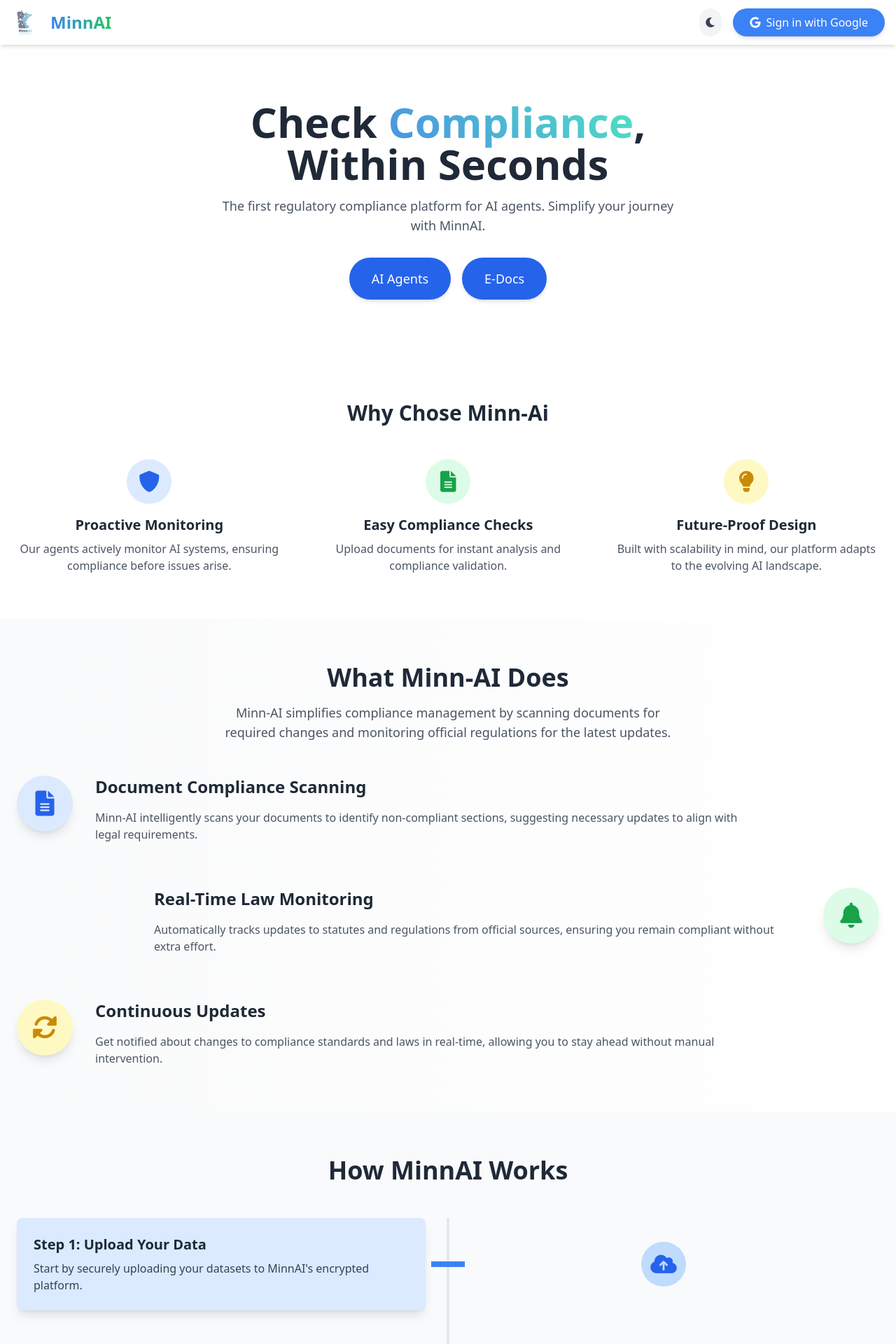
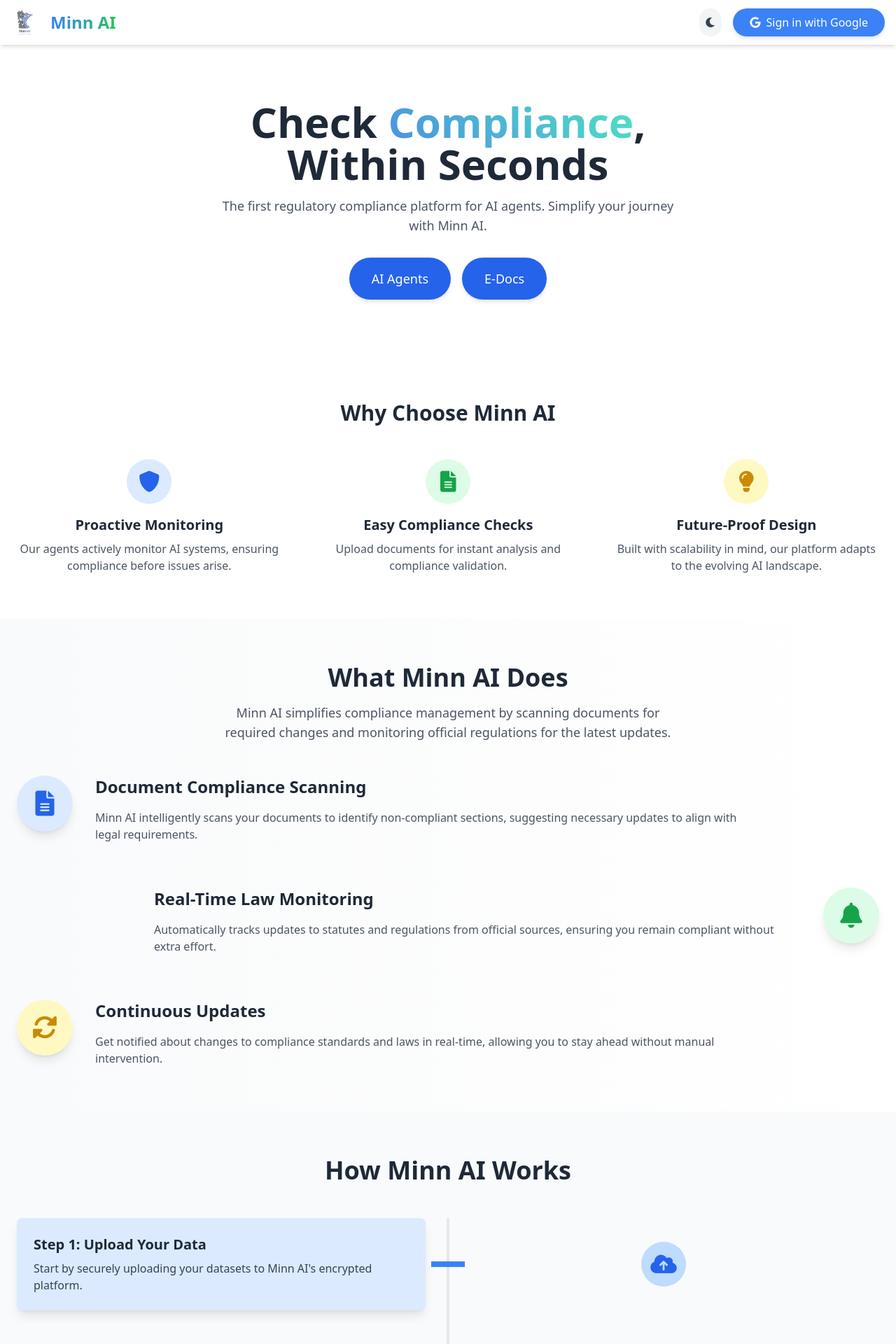
Before and after one commit to Rishabhcodes65536/AI_COMPLIANCE, a Flask app: template templates/new_ui.html in a window 1280 px wide. Shown: the top 1920 px of the page at 70% size. Run offline with Flask 3, Linux system fonts and the light colour scheme; the template is opened without the code that fills it, so the values that code supplies are empty; some libraries are stand-ins or nearby versions.

Commit message:
- delete and dark logo

```diff
--- a/templates/new_ui.html
+++ b/templates/new_ui.html
@@ -4,7 +4,7 @@
 <head>
     <meta charset="UTF-8">
     <meta name="viewport" content="width=device-width, initial-scale=1.0">
-    <title>MinnAI - Simplify Compliance</title>
+    <title>Minn AI - Simplify Compliance</title>
     <script src="https://cdn.tailwindcss.com"></script>
     <link href="https://cdnjs.cloudflare.com/ajax/libs/font-awesome/6.0.0-beta3/css/all.min.css" rel="stylesheet">
     <link href="https://fonts.googleapis.com/css2?family=Roboto:wght@400;700&display=swap" rel="stylesheet">
@@ -107,12 +107,13 @@
     <div class="container mx-auto px-4 py-3 flex items-center justify-between">
         <div class="flex items-center space-x-4">
             <img
-                src="{{ url_for('static', filename='min_ai_logo.jpg') }}"
-                alt="MinnAI Logo"
+                id="logo"
+                src="{{ url_for('static', filename='dark_logo.png') }}"
+                alt="Minn AI Logo"
                 class="h-10 w-10 rounded-full object-cover"
             >
             <span class="text-2xl font-bold text-transparent bg-clip-text bg-gradient-to-r from-blue-500 to-green-500 dark:from-blue-400 dark:to-green-400">
-                MinnAI
+                Minn AI
             </span>
         </div>
 
@@ -275,7 +276,7 @@
             <br> Within Seconds
         </h1>
         <p class="text-lg text-gray-600 mt-4 max-w-2xl mx-auto">
-            The first regulatory compliance platform for AI agents. Simplify your journey with MinnAI.
+            The first regulatory compliance platform for AI agents. Simplify your journey with Minn AI.
         </p>
         <div class="mt-8 flex justify-center space-x-4">
             <a href="/files">
@@ -294,7 +295,7 @@
     <!-- Next Section: Why choose -->
     <section class="container mx-auto px-6 py-16" data-aos="fade-right">
         <h2 class="text-3xl font-bold text-center mb-12 text-gray-800">
-            Why Chose Minn-Ai
+            Why Choose Minn AI
         </h2>
         <div class="grid grid-cols-1 md:grid-cols-3 gap-12">
             <!-- Feature 1 -->
@@ -333,9 +334,9 @@
     <div class="container mx-auto px-6">
         <!-- Section Title -->
         <div class="text-center mb-12">
-            <h2 class="text-4xl font-bold text-gray-800 dark:text-gray-200 mb-4">What Minn-AI Does</h2>
+            <h2 class="text-4xl font-bold text-gray-800 dark:text-gray-200 mb-4">What Minn AI Does</h2>
             <p class="text-lg text-gray-600 dark:text-gray-400 max-w-2xl mx-auto">
-                Minn-AI simplifies compliance management by scanning documents for required changes and monitoring official regulations for the latest updates.
+                Minn AI simplifies compliance management by scanning documents for required changes and monitoring official regulations for the latest updates.
             </p>
         </div>
         <!-- Feature Blocks -->
@@ -348,7 +349,7 @@
                 <div class="mt-6 md:mt-0 md:ml-8 md:w-3/4">
                     <h3 class="text-2xl font-semibold text-gray-800 dark:text-gray-200">Document Compliance Scanning</h3>
                     <p class="text-gray-600 dark:text-gray-400 mt-4">
-                        Minn-AI intelligently scans your documents to identify non-compliant sections, suggesting necessary updates to align with legal requirements.
+                        Minn AI intelligently scans your documents to identify non-compliant sections, suggesting necessary updates to align with legal requirements.
                     </p>
                 </div>
             </div>
@@ -382,7 +383,7 @@
 <!-- How MinnAI Works Section -->
 <section class="py-16 bg-gray-50 dark:bg-gray-900" data-aos="fade-up">
     <div class="container mx-auto px-6 relative">
-        <h2 class="text-4xl font-bold text-gray-800 dark:text-gray-200 text-center mb-12">How MinnAI Works</h2>
+        <h2 class="text-4xl font-bold text-gray-800 dark:text-gray-200 text-center mb-12">How Minn AI Works</h2>
 
         <!-- Central Line -->
         <div class="absolute left-1/2 transform -translate-x-1/2 h-full w-1 bg-gray-200 dark:bg-gray-700"></div>
@@ -393,7 +394,7 @@
                 <div class="bg-blue-100 dark:bg-blue-900 rounded-lg p-6 shadow-lg transform hover:scale-105 transition duration-300">
                     <h3 class="text-xl font-semibold text-gray-800 dark:text-gray-200 mb-2">Step 1: Upload Your Data</h3>
                     <p class="text-gray-700 dark:text-gray-400">
-                        Start by securely uploading your datasets to MinnAI's encrypted platform.
+                        Start by securely uploading your datasets to Minn AI's encrypted platform.
                     </p>
                 </div>
             </div>
@@ -635,10 +636,10 @@
                         </p>
                         <div class="mt-4 flex space-x-1">
                             <svg class="w-5 h-5 text-yellow-400" fill="currentColor" viewBox="0 0 20 20">
-                                <path d="M9.049 2.927c.3-.921 1.603-.921 1.902 0l1.07 3.292a1 1 0 00.95.69h3.462c.969 0 1.371 1.24.588 1.81l-2.8 2.034a1 1 0 00-.364 1.118l1.07 3.292c.3.921-.755 1.688-1.54 1.118l-2.8-2.034a1 1 0 00-1.175 0l-2.8 2.034c-.784.57-1.838-.197-1.539-1.118l1.07-3.292a1 1 0 00-.364-1.118L2.98 8.72c-.783-.57-.38-1.81.588-1.81h3.461a1 1 0 00.951-.69l1.07-3.292z"/>
+                                <path d="M9.049 2.927c.3-.921 1.603-.921 1.902 0l1.07 3.292a1 1 0 00.95.69h3.462c.969 0 1.371 1.24.588 1.81l-2.8 2.034a1 1 0 00-.364 1.118l1.07 3.292c.3.921-.755 1.688-1.54 1.118l-2.8-2.034a1 1 0 00-1.175 0l-2.8 2.034c-.784.57-1.838-.197-1.539-1.118l1.07-3.292a1 1 0 00-.364-1.118L2.98 8.72c-.783-.57-. 38-1.81.588-1.81h3.461a1 1 0 00.951-.69l1.07-3.292z"/>
                             </svg>
                             <svg class="w-5 h-5 text-yellow-400" fill="currentColor" viewBox="0 0 20 20">
-                                <path d="M9.049 2.927c.3-.921 1.603-.921 1.902 0l1.07 3.292a1 1 0 00.95.69h3.462c.969 0 1.371 1.24.588 1.81l-2.8 2.034a1 1 0 00-.364 1.118l1.07 3.292c.3.921-.755 1.688-1.54 1.118l-2.8-2.034a1 1 0 00-1.175 0l-2.8 2.034c-.784.57-1.838-.197-1.539-1.118l1.07-3.292a1 1 0 00-.364-1.118L2.98 8.72c-.783-.57-. 38-1.81.588-1.81h3.461a1 1 0 00.951-.69l1.07-3.292z"/>
+                                <path d="M9.049 2.927c.3-.921 1.603-.921 1.902 0l1.07 3.292a1 1 0 00.95.69h3.462c.969 0 1.371 1.24.588 1.81l-2.8 2.034a1 1 0 00-.364 1.118l1.07 3.292c.3.921-.755 1.688-1.54 1.118l-2.8-2.034a1 1 0 00-1.175 0l-2.8 2.034c-.784.57-1.838-.197-1.539-1.118l1.07-3.292a1 1 0 00-.364-1.118L2.98 8.72c-.783-.57-.38-1.81.588-1.81h3.461a1 1 0 00.951-.69l1.07-3.292z"/>
                             </svg>
                         </div>
                     </div>
@@ -984,7 +985,7 @@
 <!-- Call to Action Section -->
 <section class="cta-section py-16 bg-gradient-to-r from-indigo-600 via-purple-500 to-blue-500 text-white" data-aos="fade-up">
     <div class="container mx-auto px-6 text-center">
-        <h2 class="text-4xl font-bold mb-6">Ready to Unlock the Power of MinnAI?</h2>
+        <h2 class="text-4xl font-bold mb-6">Ready to Unlock the Power of Minn AI?</h2>
         <p class="text-lg mb-8">Join thousands of users who are transforming their workflows with the latest in AI innovation. Get started now and see the difference for yourself!</p>
         <a href="/files" class="btn btn-primary bg-white text-indigo-600 font-bold px-6 py-3 rounded-lg shadow-md hover:bg-gray-200 transition-all">
             Get Started for Free
@@ -1026,14 +1027,17 @@
         const themeToggle = document.getElementById('theme-toggle');
         const themeIcon = document.getElementById('theme-icon');
         const htmlElement = document.documentElement;
+        const logo = document.getElementById('logo');
 
         themeToggle.addEventListener('click', () => {
             if (htmlElement.classList.contains('dark')) {
                 htmlElement.classList.remove('dark');
                 themeIcon.classList.replace('fa-sun', 'fa-moon');
+                logo.src = "{{ url_for('static', filename='min_ai_logo.jpg') }}";
             } else {
                 htmlElement.classList.add('dark');
                 themeIcon.classList.replace('fa-moon', 'fa-sun');
+                logo.src = "{{ url_for('static', filename='dark_logo.png') }}";
             }
         });
     </script>
```
Also changed, not shown: templates/files.html (+9 -5 lines), README.md, public/static/dark_logo.png (added).
